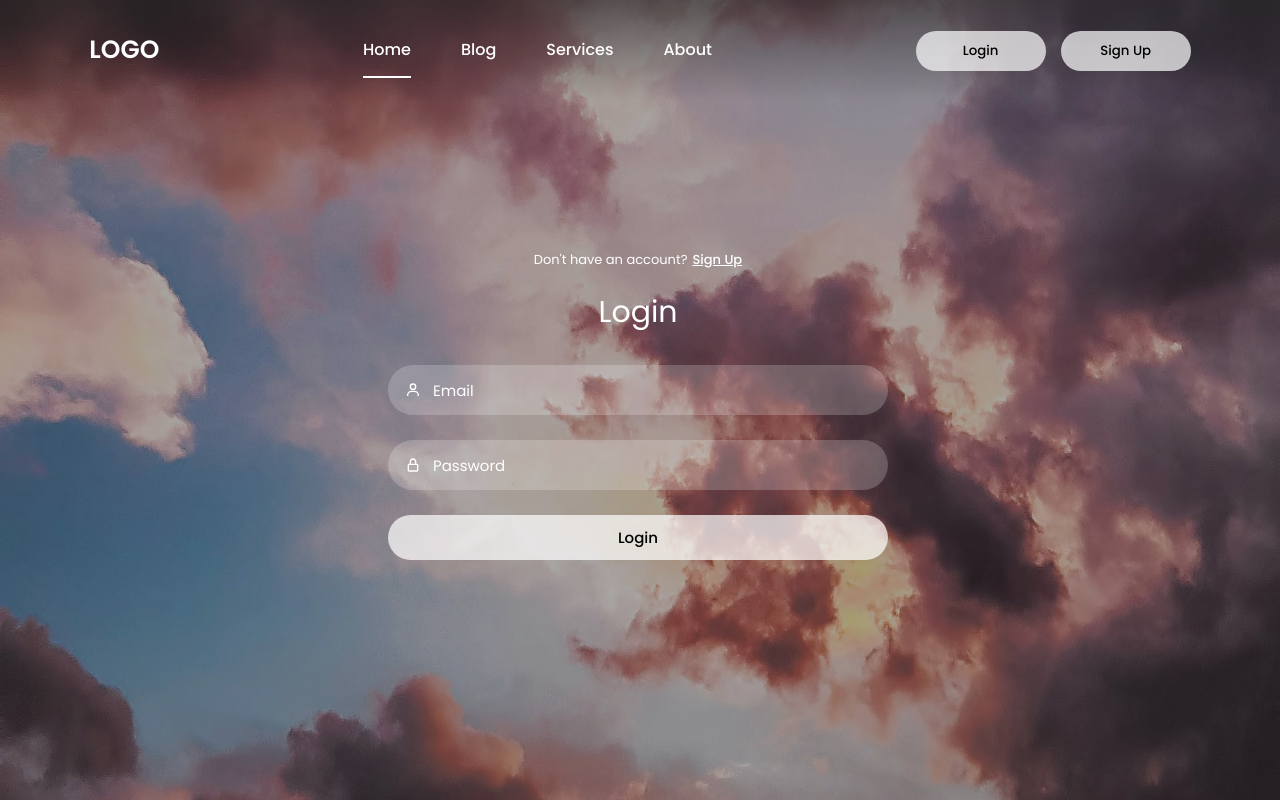
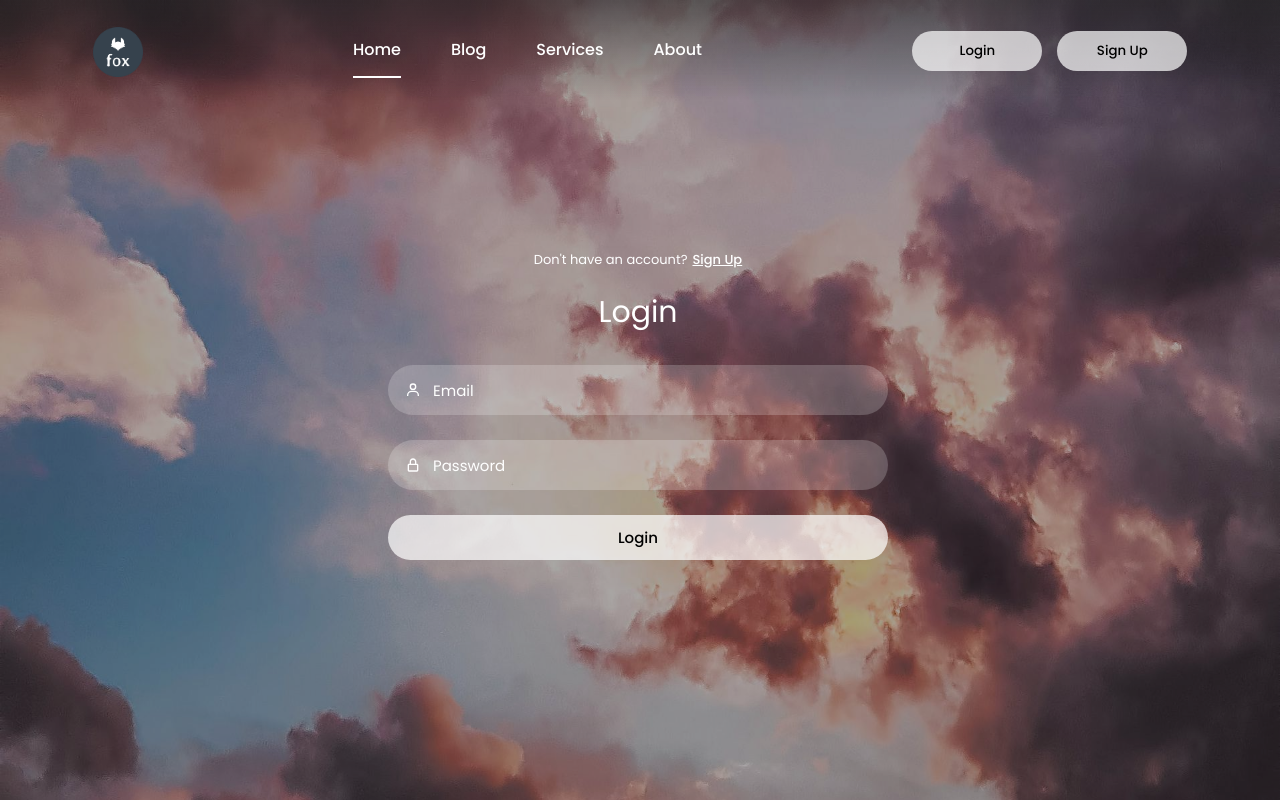
Before and after one commit to SuperVillain0/macrocosmos, a React (Create React App) app in the folder client/: page /login in a window 1280 px wide. Built offline with nearby package versions, Linux system fonts and the light colour scheme.

Commit message:
Logo and Title Added

```diff
--- a/client/src/index.css
+++ b/client/src/index.css
@@ -15,7 +15,10 @@ body {
 input[type="date"] {
   color-scheme: dark;
 }
-/* ::-webkit-calendar-picker-indicator */
+.main-logo {
+  height: 50px;
+  margin-top: 1.7rem;
+}
 .wrapper {
   display: flex;
   justify-content: center;
--- a/client/src/index.js
+++ b/client/src/index.js
@@ -7,6 +7,7 @@ import { ToastContainer } from "react-toastify";
 import "react-toastify/dist/ReactToastify.css";
 
 const root = ReactDOM.createRoot(document.getElementById("root"));
+document.title = "Fox Website";
 root.render(
   <React.StrictMode>
     <BrowserRouter>
--- a/client/src/pages/Navbar.jsx
+++ b/client/src/pages/Navbar.jsx
@@ -15,7 +15,9 @@ function Navbar() {
   return (
     <nav className="nav">
       <div className="nav-logo">
-        <p>LOGO</p>
+        <p>
+          <img className="main-logo" src={require("../images/logo.png")} />
+        </p>
       </div>
       <div className="nav-menu" id="navMenu">
         <ul>
--- a/client/src/pages/NavbarHome.jsx
+++ b/client/src/pages/NavbarHome.jsx
@@ -15,7 +15,9 @@ function NavbarHome() {
   return (
     <nav className="nav">
       <div className="nav-logo">
-        <p>LOGO</p>
+        <p>
+          <img className="main-logo" src={require("../images/logo.png")} />
+        </p>
       </div>
       <div className="nav-menu" id="navMenu">
         <ul>
```
Also changed, not shown: client/src/images/logo.png (added), 1 other file (tests, documents, lock files or other folders).
